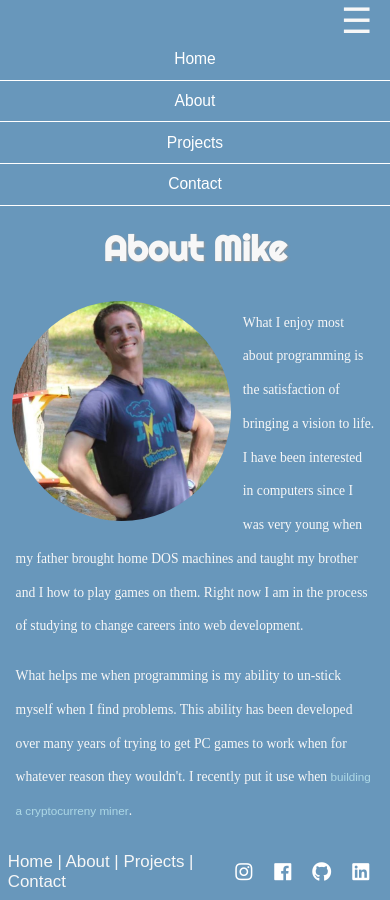
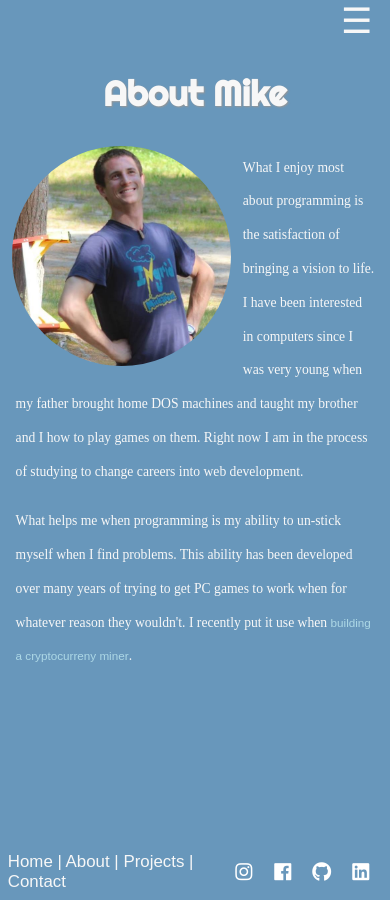
Before and after one commit to SnowdenWintermute/mike-silverman, a PHP site: page /about.html in a window 390 px wide. Run offline with PHP 8.4, Linux system fonts and the light colour scheme; some libraries are stand-ins or nearby versions; some web fonts are replaced.

Commit message:
Hamburger menu bug fx

```diff
--- a/about.html
+++ b/about.html
@@ -10,6 +10,7 @@
 </head>
 <body>
 
+<div class="pageWrapper">
 <div id="aboutMe">
   <div id="burgerDiv">
   <a id="burger">&#9776;</a>
@@ -75,6 +76,7 @@
   </div>
   </div>
 </footer>
+</div>
 <script src="./menu.js"></script>
 </body>
 </html>
--- a/style.css
+++ b/style.css
@@ -3,7 +3,7 @@
 
 /* Globals */
 .hidden{
-  display: flex;
+  display: none;
 }
 *{
   padding: 0;
@@ -155,8 +155,11 @@ input, textarea {
     width:100%;
     background: none;
   }
+  .topMenuLink{
+    padding: 1vh;
+  }
   .topMenu{
-    display: none;
+    display: flex;
   }
   #topMenu ul{
     width:100%;
@@ -192,9 +195,13 @@ input, textarea {
 }
 
   /* About Me */
+  .pageWrapper{
+    display: flex;
+    flex-direction: column;
+  }
   #aboutMe{
     background: #6897bb;
-    height:100vh;
+    min-height:100vh;
     display: flex;
     flex-direction: column;
     align-items: center;
```
